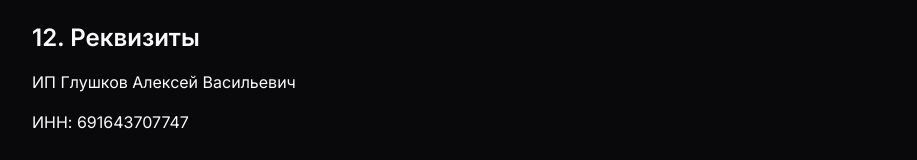
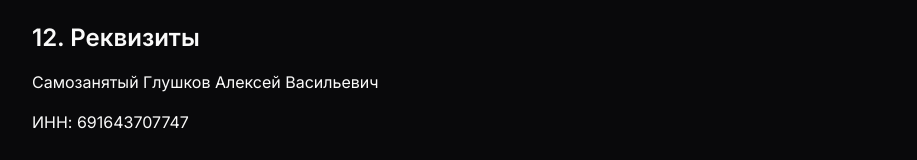
Before and after one commit to pr-poehali-dev/tunzok-web-app-9, a React (Vite) app: page /terms in a window 1280 px wide. Shown: the part 2530-2690 px from the top of the page, without its empty margins (176-1093 px from the left). Built offline with nearby package versions, Linux system fonts and the light colour scheme.

Commit message:
Изменена форма налогообложения на самозанятость

```diff
--- a/src/pages/Terms.tsx
+++ b/src/pages/Terms.tsx
@@ -160,7 +160,7 @@ function Terms() {
           <section className="mb-8">
             <h2 className="text-2xl font-semibold mb-4">12. Реквизиты</h2>
             <p className="mb-4">
-              ИП Глушков Алексей Васильевич
+              Самозанятый Глушков Алексей Васильевич
             </p>
             <p className="mb-4">
               ИНН: 691643707747
```
